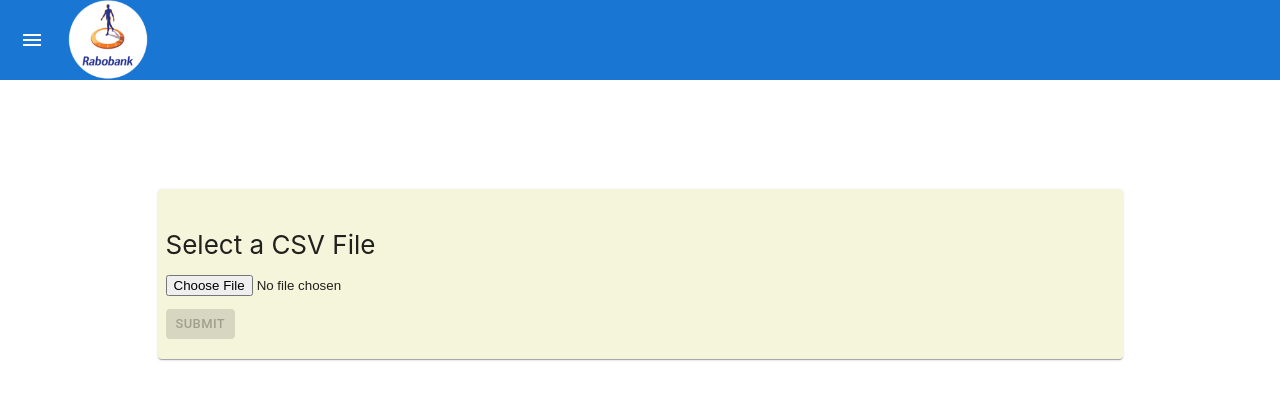
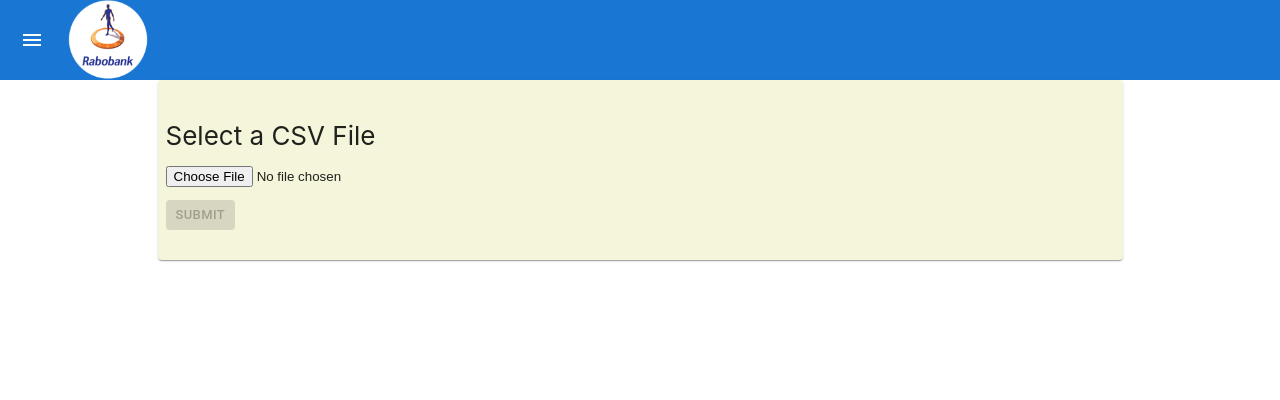
Before and after one commit to call2suraj/robobankpoc, a React (Create React App) app: page / in a window 1280 px wide. Shown: the top 400 px of the page. Built offline with nearby package versions, Linux system fonts and the light colour scheme.

Commit message:
error handling

```diff
--- a/src/components/FileImport.js
+++ b/src/components/FileImport.js
@@ -30,6 +30,9 @@ export default function FileImport() {
     const handleFileChange = (e) => {
         setFile("");
         setError("");
+        setData([]);
+        setWrongData([]);
+        setDuplicateData([]);
 
         // Check if user has entered the file
         if (e.target.files.length) {
@@ -102,7 +105,7 @@ export default function FileImport() {
 
     return (
         <div className='main'>
-            <Card sx={{ width: 965, height: 170, backgroundColor: 'beige', marginTop: 1 }}>
+            <Card sx={{ width: 965, height: 180, backgroundColor: 'beige'}}>
                 <CardContent>
                 </CardContent>
                 <CardActions>
@@ -123,6 +126,7 @@ export default function FileImport() {
                                 Submit
                             </Button>
                         </div>
+                        <div className="error-msg"> {error !== '' ? 'Wrong file format selected' : null} </div>
                     </div>
                 </CardActions>
             </Card>
--- a/src/styles/components/FileImport.css
+++ b/src/styles/components/FileImport.css
@@ -1,6 +1,6 @@
 .main {
     background-color: white;
-    min-height: 50vh;
+    /* min-height: 50vh; */
     display: flex;
     flex-direction: column;
     align-items: center;
@@ -19,9 +19,11 @@
     margin: 3px;
     font-family: serif;
     padding-left: 1px;
+    font-size: medium;
 }
 .error-msg {
     color: red;
     margin: 3px;
     font-family: serif;
+    font-size: medium;
 }
```
